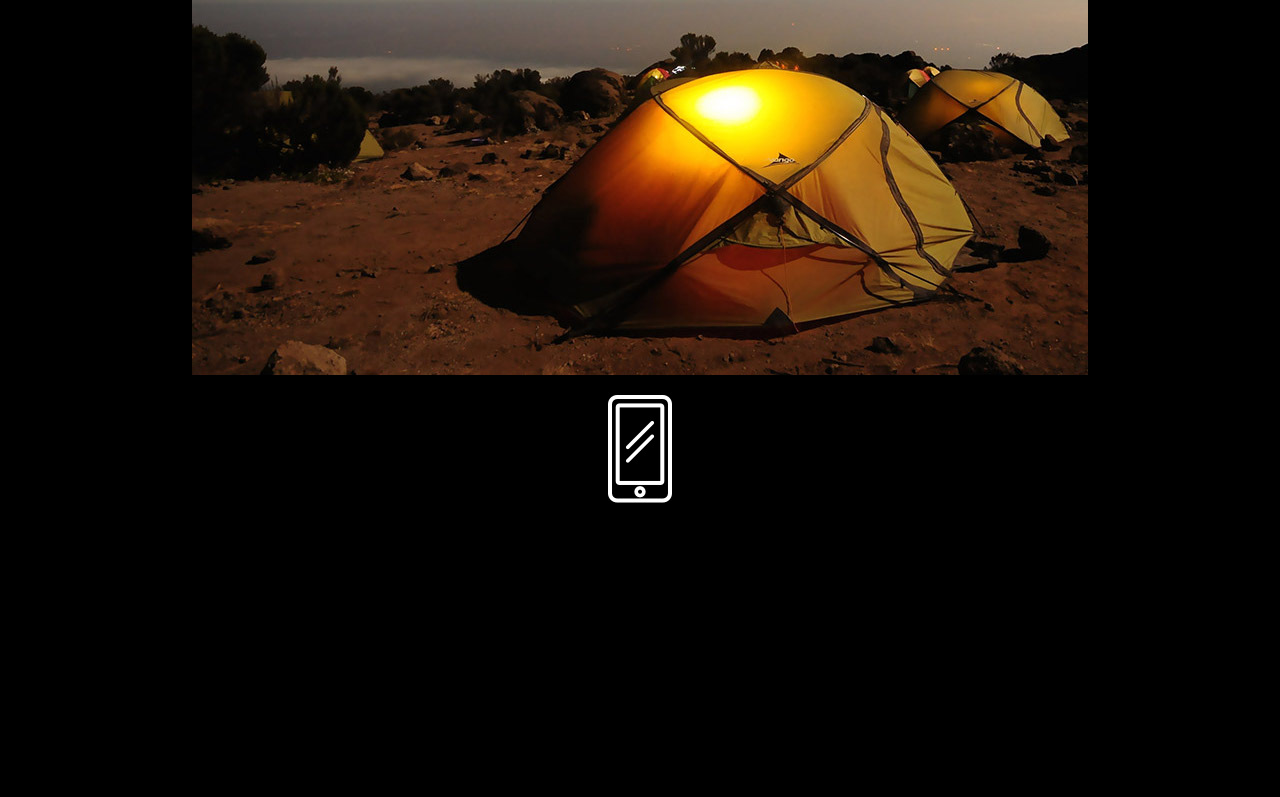
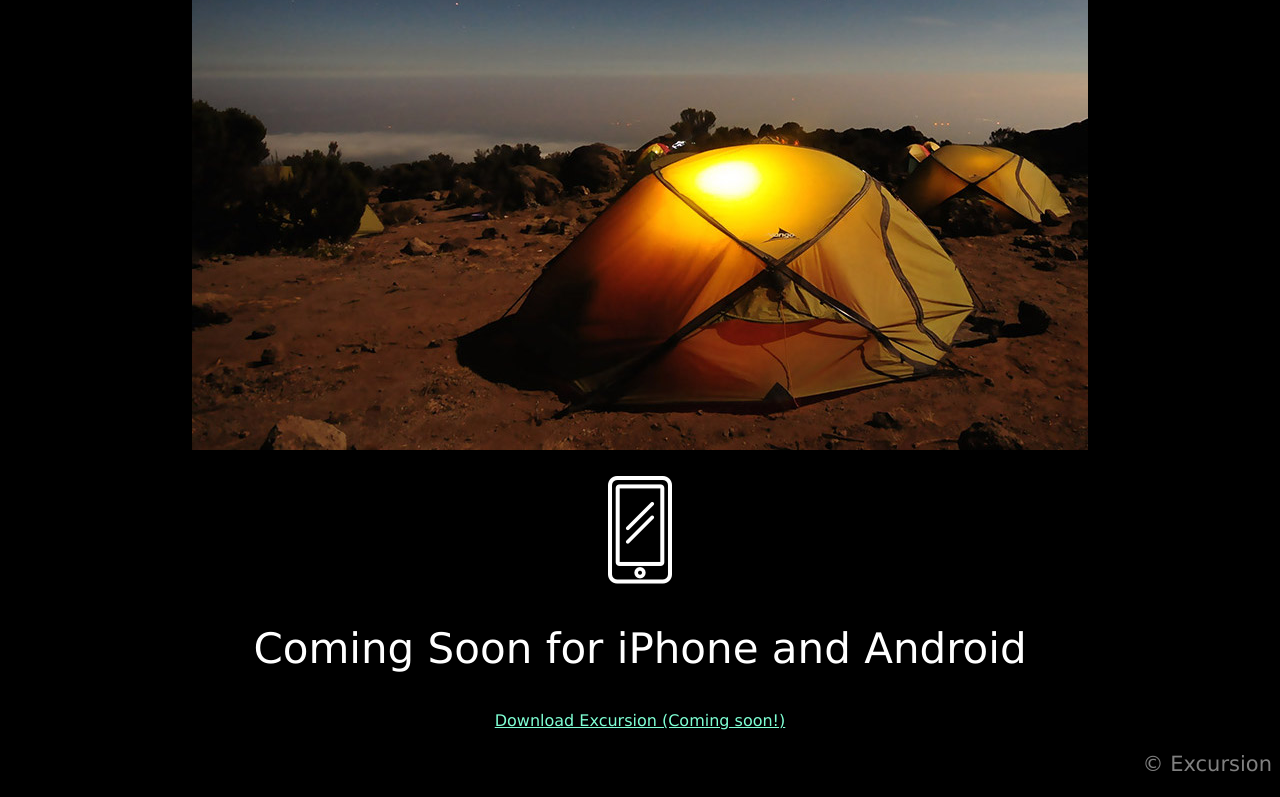
Before and after one commit to tripico/excursion, a plain HTML site: page index.html in a window 1280 px wide. Shown: the part 566-1363 px from the top of the page. Before the commit the page ends 1089 px from the top, so only its background shows below. Drawn offline with Linux system fonts and the light colour scheme.

Commit message:
Added all elements

```diff
--- a/index.html
+++ b/index.html
@@ -7,7 +7,7 @@
   </head>
   <body>
     <h1>Discover hidden places in the world around you</h1>
-    <p><a>Download Excursion (Coming soon!)</a></h2>
+    <p><a class ="dnlex" href="#">Download Excursion (Coming soon!)</a></p>
 
     <p>
       <video autoplay>
@@ -26,5 +26,10 @@
     <p><img src="./resources/images/camp.jpg" alt="Tent"></p>
     <p><img src="./resources/images/phone.png" alt="Tent"></p>
 
+    <p><h2>Coming Soon for iPhone and Android</h2>
+    </p>
+
+    <p><a class ="dnlex" href="#">Download Excursion (Coming soon!)</a></p>
+    <p id="copyright">© Excursion</p>
   </body>
 </html>
--- a/resources/css/style.css
+++ b/resources/css/style.css
@@ -7,9 +7,22 @@ h1{
 }
 h2 {
     color: white;
+    font-size: 42px;
+    font-weight: 300;
 }
 body {
     background-color: black;
     text-align: center;
-    color: grey;
+    color: gray;
+    font-family: Verdana;
+    font-size: 21px;
 }
+
+.dnlex{
+  font-size: 16px;
+  color: aquamarine;
+}
+
+#copyright{
+  text-align: right;
+}
```
